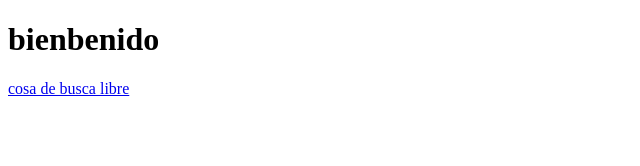
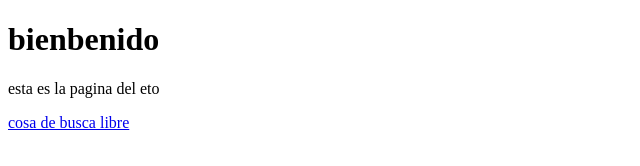
Before and after one commit to Mactellus/Mactellus.github.io, a plain HTML site: page index.html in a window 1280 px wide. Shown: the whole page, without its empty margins (0-640 px from the left). Drawn offline with Linux system fonts and the light colour scheme.

Commit message:
Add files via upload

```diff
--- a/index.html
+++ b/index.html
@@ -7,6 +7,7 @@
 </head>
 <body>
     <h1>bienbenido</h1>
+    <p>esta es la pagina del eto</p>
     <a href="/home_index.html">cosa de busca libre</a>
 </body>
 </html>
```
